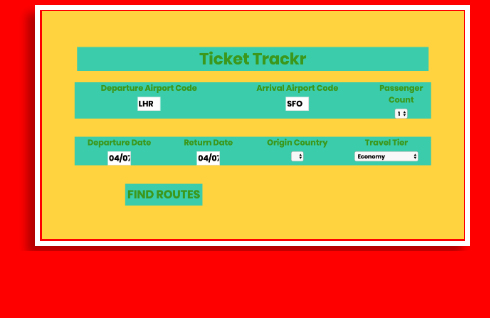
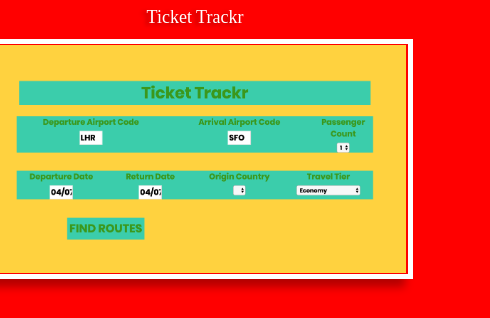
Before and after one commit to LoganLeopold/LoganLeopold.github.io, a website: page index.html in a window 390 px wide. Shown: the part 1035-1353 px from the top of the page, 490 px wide, since content can reach past the window. Before the commit the page ends 1286 px from the top, so only its background shows below. Drawn offline with nearby package versions, Linux system fonts and the light colour scheme; a web font is replaced by a local one.

Commit message:
cleaned up responsive view a bit

```diff
--- a/style.css
+++ b/style.css
@@ -10,6 +10,13 @@ body {
     text-shadow: -.5vh .25vh .5vh rgba(0,0,0,0.3);
     font-family: 'Abhaya Libre', serif;
     font-weight: bold;
+}
+
+div {
+    align-items: center;
+    justify-items: center;
+    justify-content: center;
+    align-content: center;
 }
 
 header {
@@ -115,3 +122,7 @@ img {
     background: transparent;
     box-shadow: -1vh 1vh 1vh rgba(0,0,0,0.3);
 }
+
+a {
+    margin: 0 0 4vh 0;
+}
```
